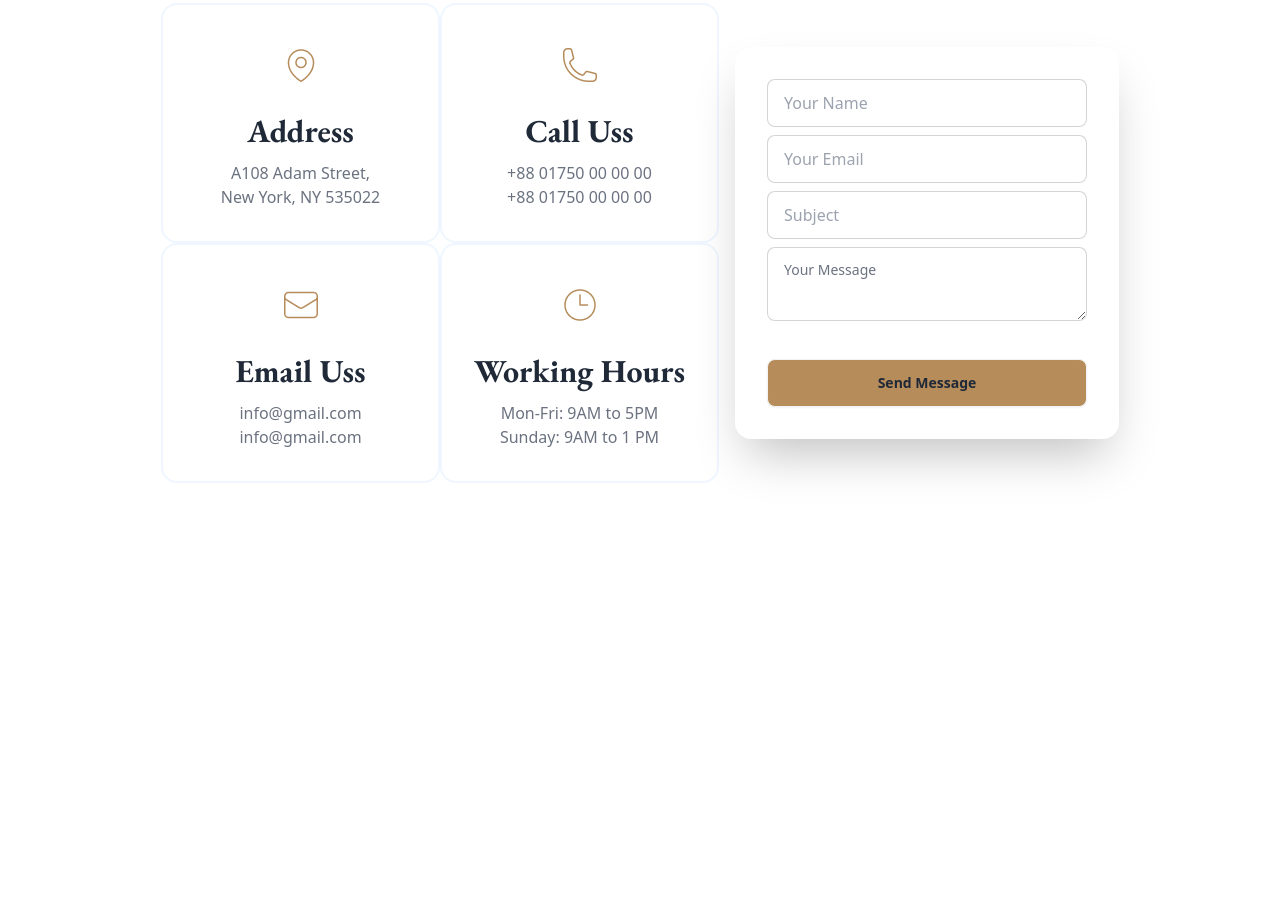
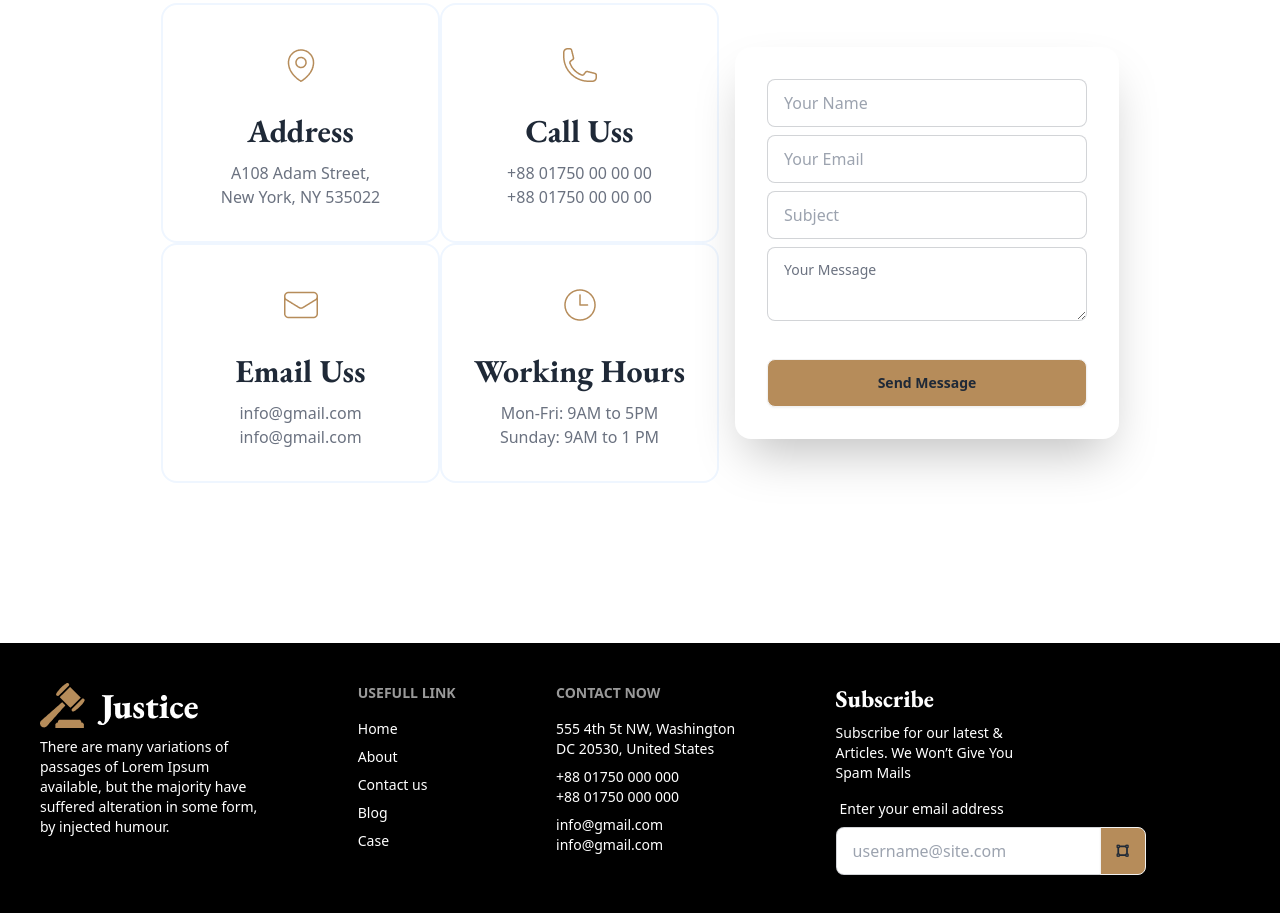
Before and after one commit to Sutradhar2071/legal-solution, a plain HTML site: page index.html in a window 1280 px wide. Shown: the part 1965-2878 px from the top of the page. Before the commit the page ends 2608 px from the top, so only its background shows below. Drawn offline with nearby package versions, Linux system fonts and the light colour scheme.

Commit message:
footer section & project done

```diff
--- a/index.html
+++ b/index.html
@@ -321,6 +321,44 @@
 
     <!-- footer section -->
 
-    <footer></footer>
+    <footer class="footer text-white bg-black text-base-content p-10">
+      <nav>
+        <img src="./images/logo.png" alt="">
+        <p>There are many variations of <br> passages of Lorem Ipsum <br> available, but the majority have <br> suffered alteration in some form, <br> by injected humour.</p>
+      </nav>
+      <nav>
+        <h6 class="footer-title">Usefull Link</h6>
+        <a class="link link-hover">Home</a>
+        <a class="link link-hover">About</a>
+        <a class="link link-hover">Contact us</a>
+        <a class="link link-hover">Blog</a>
+        <a class="link link-hover">Case</a>
+      </nav>
+      <nav>
+        <h6 class="footer-title">Contact Now</h6>
+        <a class="link link-hover">555 4th 5t NW, Washington <br>
+                                   DC 20530, United States</a>
+        <a class="link link-hover">+88 01750 000 000 <br>
+                                   +88 01750 000 000</a>
+        <a class="link link-hover">info@gmail.com <br>
+                                   info@gmail.com</a>
+      </nav>
+      <form>
+        <h6 class="EB-Garamond font-extrabold text-2xl text-white">Subscribe</h6>
+        <p class="text-white">Subscribe for our latest & <br> Articles. We Won’t Give You <br> Spam Mails</p>
+        <fieldset class="form-control w-80">
+          <label class="label">
+            <span class="label-text text-white">Enter your email address</span>
+          </label>
+          <div class="join">
+            <input
+              type="text"
+              placeholder="username@site.com"
+              class="input text-black input-bordered join-item" />
+            <button class="btn bg-btn-color join-item"><i class="fa-solid fa-vector-square"></i></button>
+          </div>
+        </fieldset>
+      </form>
+    </footer>
 </body>
 </html>
```
